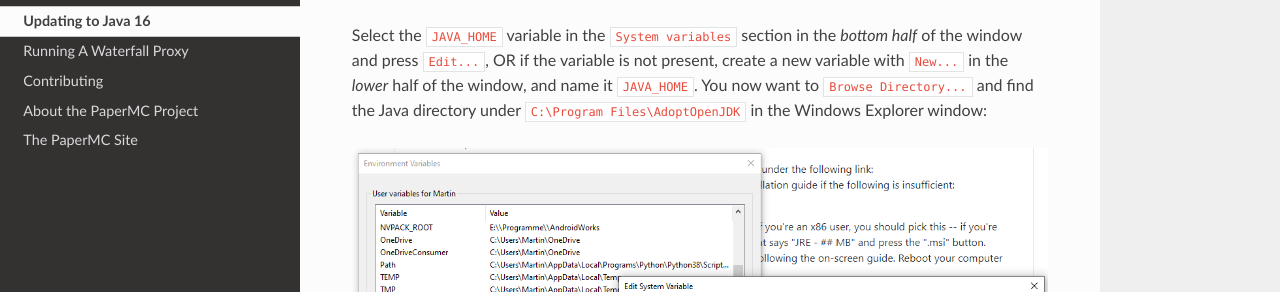
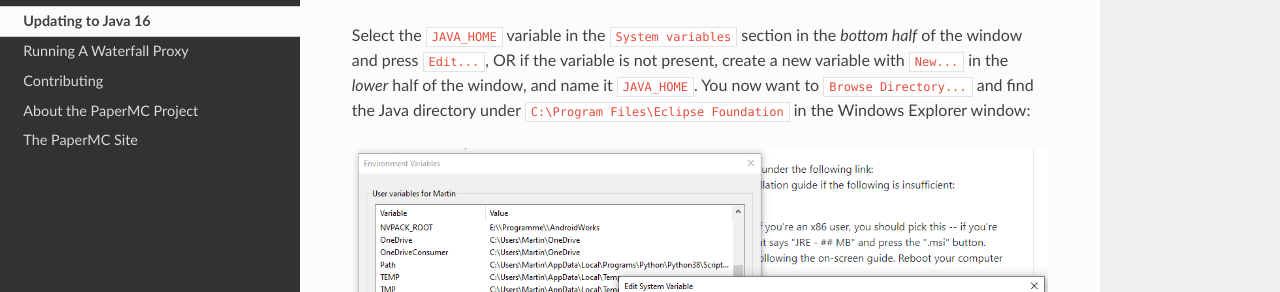
Before and after one commit to PaperMC/PaperDocs, a Sphinx documentation site: the page built from source/java-update/index.rst, in a window 1280 px wide and 900 px high, scrolled down 9786 px. Shown: the part 155-447 px from the top of the window. Built offline with Sphinx 7.4.7 and the Read the Docs theme 2.0.0, drawn with Linux system fonts in a browser that asks for light colours.

Commit message:
Update wrong folder name

```diff
--- a/source/java-update/index.rst
+++ b/source/java-update/index.rst
@@ -359,7 +359,7 @@ Select the ``JAVA_HOME`` variable in the ``System variables`` section in the
 if the variable is not present, create a new variable with ``New...`` in the
 *lower* half of the window, and name it ``JAVA_HOME``. You now want to ``Browse
 Directory...`` and find the Java directory under ``C:\Program
-Files\AdoptOpenJDK`` in the Windows Explorer window:
+Files\Eclipse Foundation`` in the Windows Explorer window:
 
 .. image:: java-update-assets/windows-browse-directory.png
 
```
